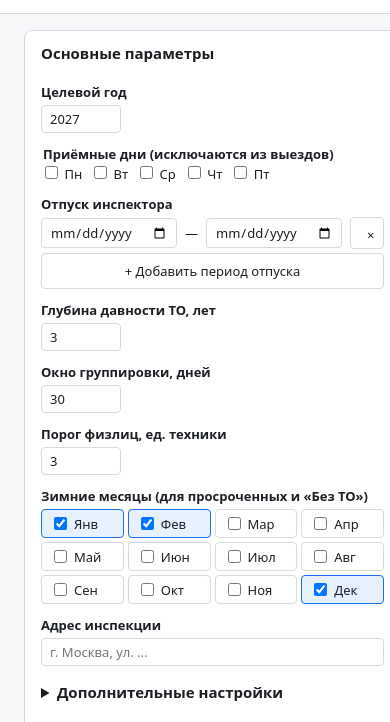
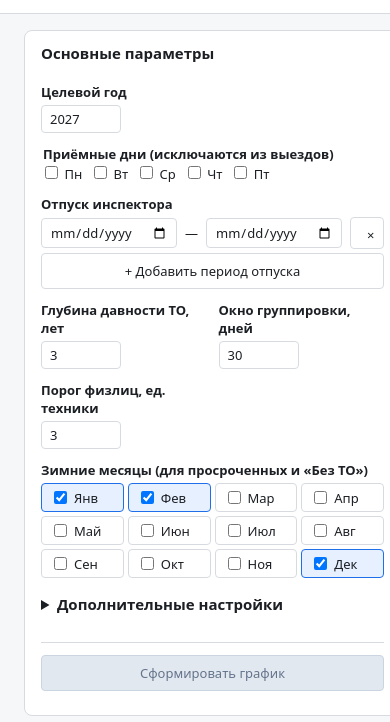
Before and after one commit to wwwmanager/Grafik_TO, a website built with Vite: page index.html in a window 390 px wide. Shown: the part 83-805 px from the top of the page. Built offline with nearby package versions, Linux system fonts and the light colour scheme.

Commit message:
fix(GRAFIK-25): disabled contrast, single scroll, sticky action, compact settings

```diff
--- a/index.html
+++ b/index.html
@@ -43,6 +43,7 @@
               </button>
             </div>
 
+            <div class="field-grid">
               <label class="field">
                 <span>Глубина давности ТО, лет</span>
                 <input id="toDepthYears" type="number" min="1" max="10" value="3" />
@@ -57,6 +58,7 @@
                 <span>Порог физлиц, ед. техники</span>
                 <input id="physicalThreshold" type="number" min="0" max="100" value="3" />
               </label>
+            </div>
 
             <div class="field">
               <span>Зимние месяцы (для просроченных и «Без ТО»)</span>
@@ -75,11 +77,6 @@
                 <label class="month-cell"><input type="checkbox" name="winterMonth" value="11" checked /> Дек</label>
               </div>
             </div>
-
-            <label class="field">
-              <span>Адрес инспекции</span>
-              <input id="inspectionAddress" type="text" placeholder="г. Москва, ул. ..." />
-            </label>
           </section>
 
           <details class="settings-section settings-advanced">
@@ -132,6 +129,11 @@
             <label class="field">
               <span>Загрузка зимних месяцев, % (0–100)</span>
               <input id="winterLoadPercent" type="number" min="0" max="100" value="30" />
+            </label>
+
+            <label class="field">
+              <span>Адрес инспекции</span>
+              <input id="inspectionAddress" type="text" placeholder="г. Москва, ул. ..." />
             </label>
           </details>
 
--- a/src/styles/main.css
+++ b/src/styles/main.css
@@ -17,7 +17,8 @@ body {
 body {
   display: flex;
   flex-direction: column;
-  min-height: 100vh;
+  height: 100vh;
+  overflow: hidden;
   font-family: var(--font-sans);
   font-size: var(--text-md);
   color: var(--color-text);
@@ -44,19 +45,20 @@ body {
 .app-main {
   display: grid;
   grid-template-columns: 360px minmax(0, 1fr);
+  grid-template-rows: minmax(0, 1fr);
   gap: var(--space-4);
-  align-items: start;
+  align-items: stretch;
   flex: 1;
   min-height: 0;
+  overflow: hidden;
   padding: var(--space-4) var(--space-5);
 }
 
-/* GRAFIK-20: left settings panel scrolls independently; the primary action is
-   pinned to its bottom so it stays visible without scrolling. */
+/* GRAFIK-20/25: the left settings panel is the only scrolling column on the
+   left; the primary action is pinned to its bottom. */
 .settings-panel {
-  position: sticky;
-  top: var(--space-4);
-  max-height: calc(100vh - 120px);
+  height: 100%;
+  min-height: 0;
   overflow-y: auto;
 }
 
@@ -70,6 +72,14 @@ body {
 .settings-section {
   display: grid;
   gap: var(--space-3);
+}
+
+/* GRAFIK-25: compact numeric settings in a two-column grid. */
+.field-grid {
+  display: grid;
+  grid-template-columns: 1fr 1fr;
+  gap: var(--space-3);
+  align-items: end;
 }
 
 .settings-advanced > summary {
@@ -89,8 +99,9 @@ body {
   position: sticky;
   bottom: 0;
   margin-top: auto;
-  padding-top: var(--space-3);
+  padding: var(--space-3) 0;
   background: var(--color-surface);
+  border-top: 1px solid var(--color-border);
 }
 
 .settings-actions .button {
@@ -98,13 +109,14 @@ body {
 }
 
 /* Right area: upload zone collapses to one bar, tabs take the remaining space,
-   the download action sticks to the bottom of the viewport area. */
+   only the preview table scrolls; the download action sticks to the bottom. */
 .workspace {
   display: flex;
   flex-direction: column;
   gap: var(--space-3);
   min-width: 0;
-  min-height: calc(100vh - 120px);
+  min-height: 0;
+  overflow: hidden;
 }
 
 #drop-zone {
@@ -391,6 +403,15 @@ body {
   border-color: var(--color-accent);
 }
 
+/* GRAFIK-25: readable disabled state for primary and secondary buttons. */
+.button:disabled,
+.button-primary:disabled {
+  color: #64748b;
+  background: #e2e8f0;
+  border-color: #cbd5e1;
+  opacity: 1;
+}
+
 .button:focus-visible {
   outline: none;
   box-shadow: var(--focus-ring);
@@ -463,18 +484,25 @@ body {
 }
 
 @media (max-width: 720px) {
+  body {
+    height: auto;
+    overflow: visible;
+  }
+
   .app-main {
     grid-template-columns: 1fr;
+    grid-template-rows: auto;
+    overflow: visible;
   }
 
   .settings-panel {
-    position: static;
-    max-height: none;
+    height: auto;
     overflow: visible;
   }
 
   .workspace {
     min-height: 0;
+    overflow: visible;
   }
 
   .download-bar {
```
Lines whose indentation alone changed are shown as unchanged.
